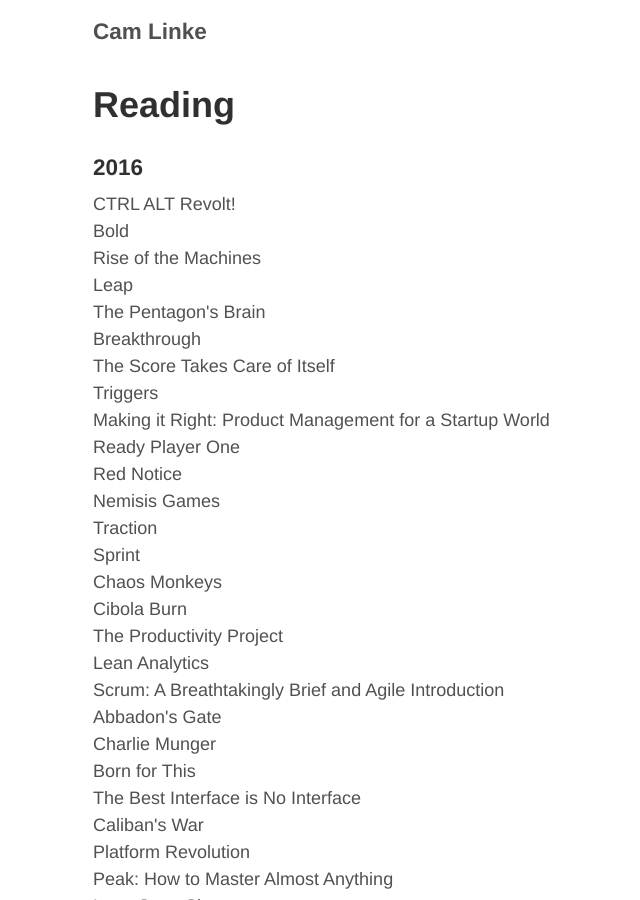
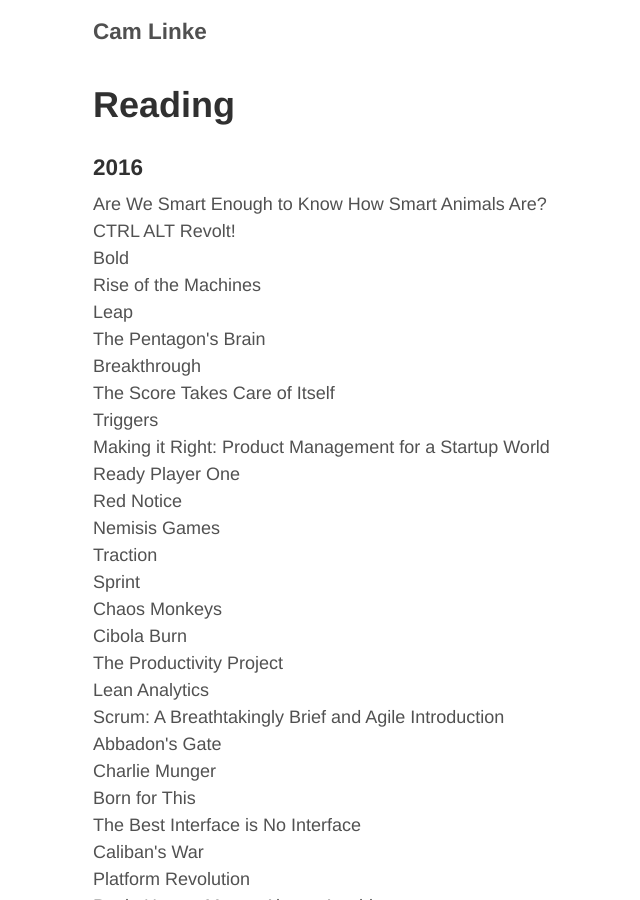
Before and after one commit to camlinke/camlinke.github.io, a Jekyll site: the page built from reading.md, in a window 1280 px wide and 900 px high. Shown: the whole window, without its empty margins (232-872 px from the left). Built offline with Jekyll 4.4.1, drawn with Linux system fonts in a browser that asks for light colours; nearby versions of some CDN libraries.

Commit message:
updated reading

```diff
--- a/reading.md
+++ b/reading.md
@@ -5,6 +5,7 @@
 
 <h3>2016</h3>
 <ul class="frontpage-list">
+    <li>Are We Smart Enough to Know How Smart Animals Are?</li>
     <li>CTRL ALT Revolt!</li>
     <li>Bold</li>
     <li>Rise of the Machines</li>
```
